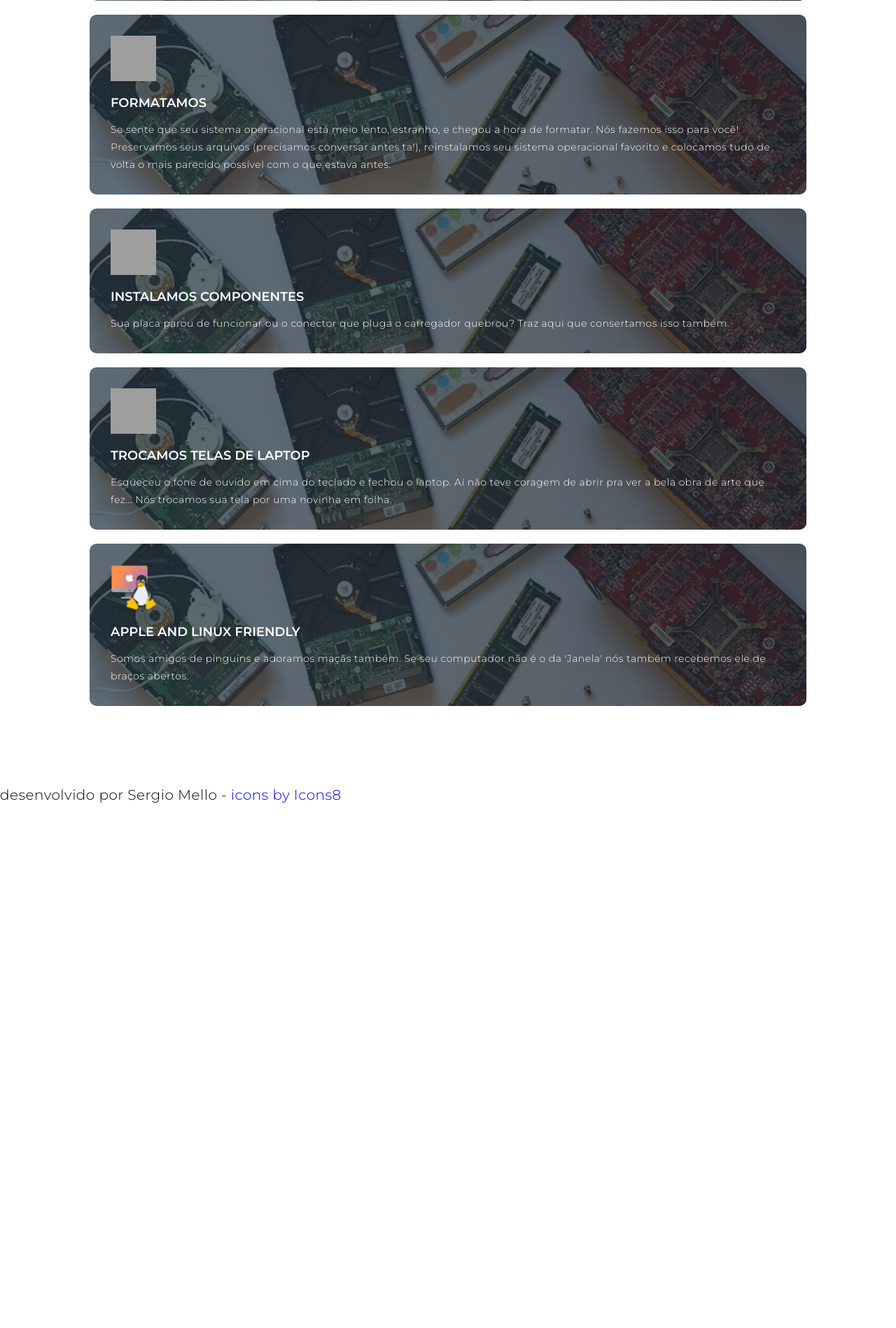
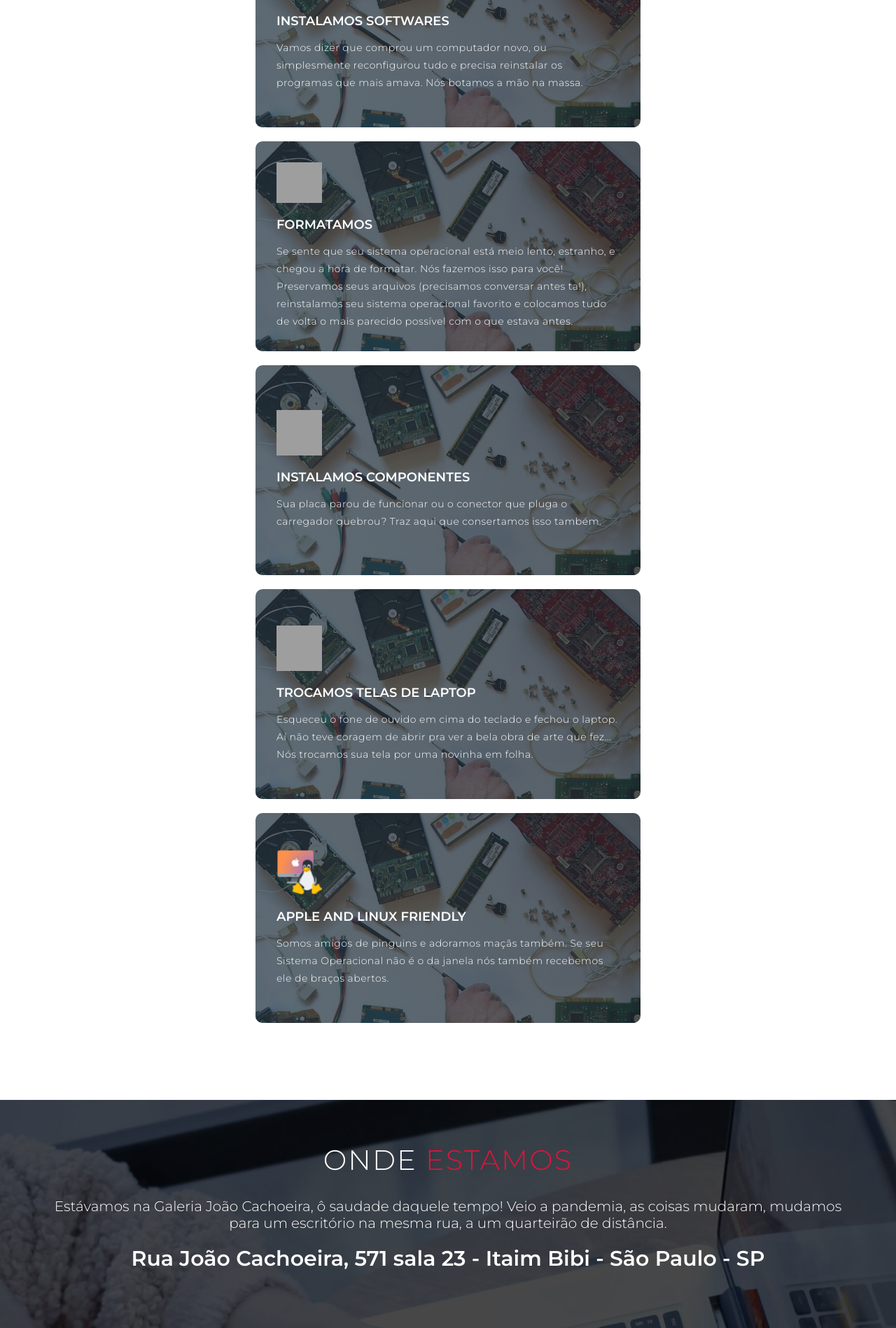
Before and after one commit to Soukaigiwar/fastfixinformatica, a PHP site: page / in a window 1280 px wide. Shown: the part 1582-3480 px from the top of the page at 70% size. Before the commit the page ends 2729 px from the top, so only its background shows below. Run offline with PHP 8.4, Linux system fonts and the light colour scheme; grey boxes are pictures that could not be loaded.

Commit message:
map section completed

```diff
--- a/www/assets/css/style.css
+++ b/www/assets/css/style.css
@@ -136,8 +136,12 @@ img{
 #services .section-title span{
     color: crimson;
 }
+#services .service-top {
+    max-width: 1000px;
+    margin: 0 auto;
+}
 #services .service-top p{
-    padding: 40px;
+    padding: 50px;
     text-align: left;
 }
 #services .service-botton{
@@ -147,6 +151,8 @@ img{
     flex-wrap: wrap;
 }
 #services .service-item{
+    height: 300px;
+    max-width: 550px;
     flex-basis: 80%;
     display: flex;
     align-items: flex-start;
@@ -190,6 +196,53 @@ img{
 }
 /* End Services Section */
 
+/* Map Section */
+#map{
+    background-image: url(../img/background_002.jpg);
+    background-size: cover;
+    background-position: top;
+    position: relative;
+    z-index: 1;
+}
+#map::after{
+    content: '';
+    position: absolute;
+    left: 0;
+    top: 0;
+    height: 100%;
+    width: 100%;
+    background-color: black;
+    opacity: 0.7;
+    z-index: -1;
+}
+#map h1{
+    font-size: 4rem;
+    font-weight: 300;
+    color: white;
+    margin-bottom: 10px;
+    text-transform: uppercase;
+    letter-spacing: .2rem;
+    text-align: center;
+
+}
+#map h1 span{
+    color: crimson;
+}
+#map div{
+    justify-content: flex;
+    margin: 0 auto;
+    font-size: 2rem;
+    color: white;
+    padding: 20px;
+    text-align: center;
+}
+#map iframe{
+    margin-top: 50px;
+    margin-left: 10px;
+    margin-right: 10px;
+}
+/* End Map Section */
+
 /* Keyframes */
 @keyframes text_reveal_box{
     50%{
--- a/www/index.html
+++ b/www/index.html
@@ -26,7 +26,7 @@
         <div class="service container">
             <div class="service-top">
                 <h1 class="section-title">Nossos <span>Serviços</span></h1>
-                <p>Lorem ipsum dolor sit amet consectetur adipisicing elit. Facere cumque illo magni earum. Nulla voluptates possimus officiis a est, deleniti tempora ullam fugiat velit cupiditate, doloremque corporis incidunt qui dolor?</p>
+                <p>Amamos consertar computadores. Isso nos define, nos motiva. Veja nos cards abaixo alguns dos nossos serviços. Mas se tiver algo que não está aqui, pode perguntar de boa, que estamos ansiosos para atender você.</p>
             </div>
             <div class="service-botton">
                 <div class="service-item">
@@ -57,7 +57,7 @@
                 <div class="service-item">
                     <div class="icon"><img src="./assets/img/mac_linux-48.png" alt=""></div>
                     <h2>Apple and Linux friendly</h2>
-                    <p>Somos amigos de pinguins e adoramos maçãs também. Se seu computador não é o da 'Janela' nós também recebemos ele de braços abertos.</p>
+                    <p>Somos amigos de pinguins e adoramos maçãs também. Se seu Sistema Operacional não é o da janela nós também recebemos ele de braços abertos.</p>
                 </div>
             </div>
         </div>
@@ -65,9 +65,21 @@
     </section>
     <!-- end service section -->
 
+    <!-- map section -->
+    <section id="map">
+        <div class="map container">
+            <div>
+                <h1>Onde <span>Estamos</span></h1>
+                <div>Estávamos na Galeria João Cachoeira, ô saudade daquele tempo! Veio a pandemia, as coisas mudaram, mudamos para um escritório na mesma rua, a um quarteirão de distância.<div>
+                <h2>Rua João Cachoeira, 571 sala 23 - Itaim Bibi - São Paulo - SP</h2>
+                <iframe src="https://www.google.com/maps/embed?pb=!1m18!1m12!1m3!1d3656.536613780405!2d-46.679701084839124!3d-23.58508056835421!2m3!1f0!2f0!3f0!3m2!1i1024!2i768!4f13.1!3m3!1m2!1s0x94ce575c579574f5%3A0xd417fe1568cbd1f8!2sR.%20Jo%C3%A3o%20Cachoeira%2C%20571%20-%20Itaim%20Bibi%2C%20S%C3%A3o%20Paulo%20-%20SP%2C%2004535-011!5e0!3m2!1spt-BR!2sbr!4v1626057919903!5m2!1spt-BR!2sbr" width="800" height="400" style="border:0;" allowfullscreen="" loading="lazy"></iframe>
+            </div>
+        </div>
+    </section>
+    <!-- end map section -->
 
 
-<!-- Estávamos na Galeria João Cachoeira, ô saudade daquele tempo! Veio a pandemia, as coisas mudaram, mudamos para um escritório na mesma rua, a um quarteirão de distância. -->
+
 
 
 
```
Also changed, not shown: www/assets/img/background_002.jpg.
